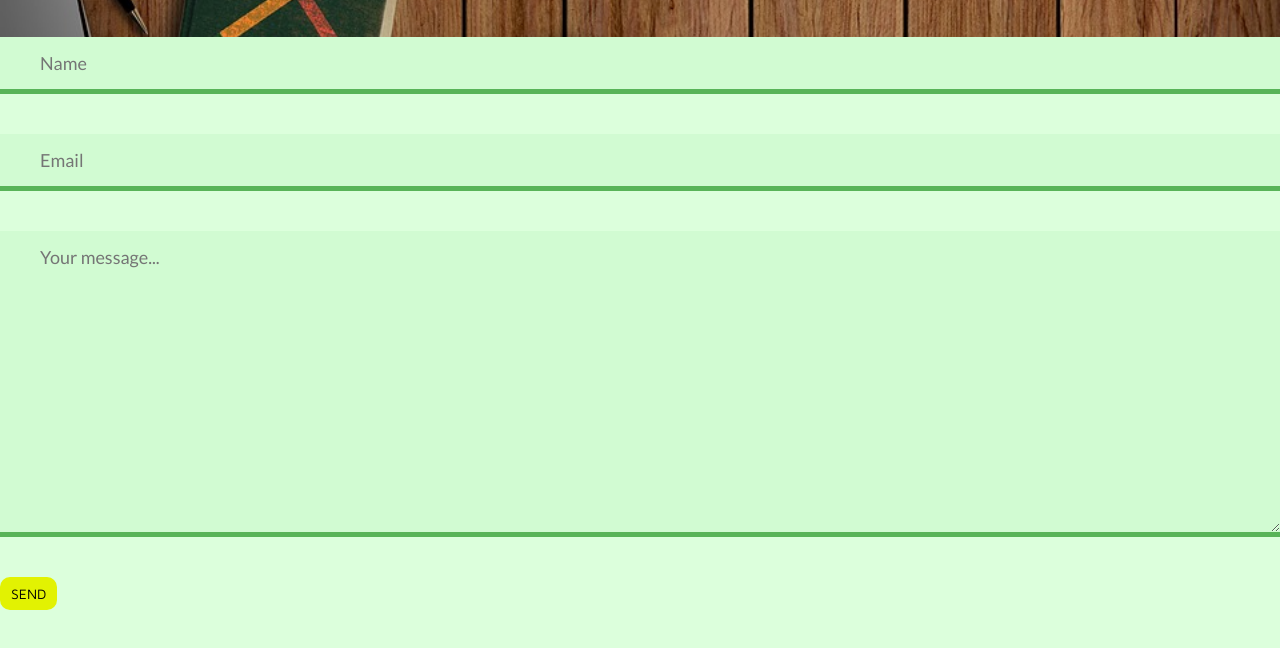
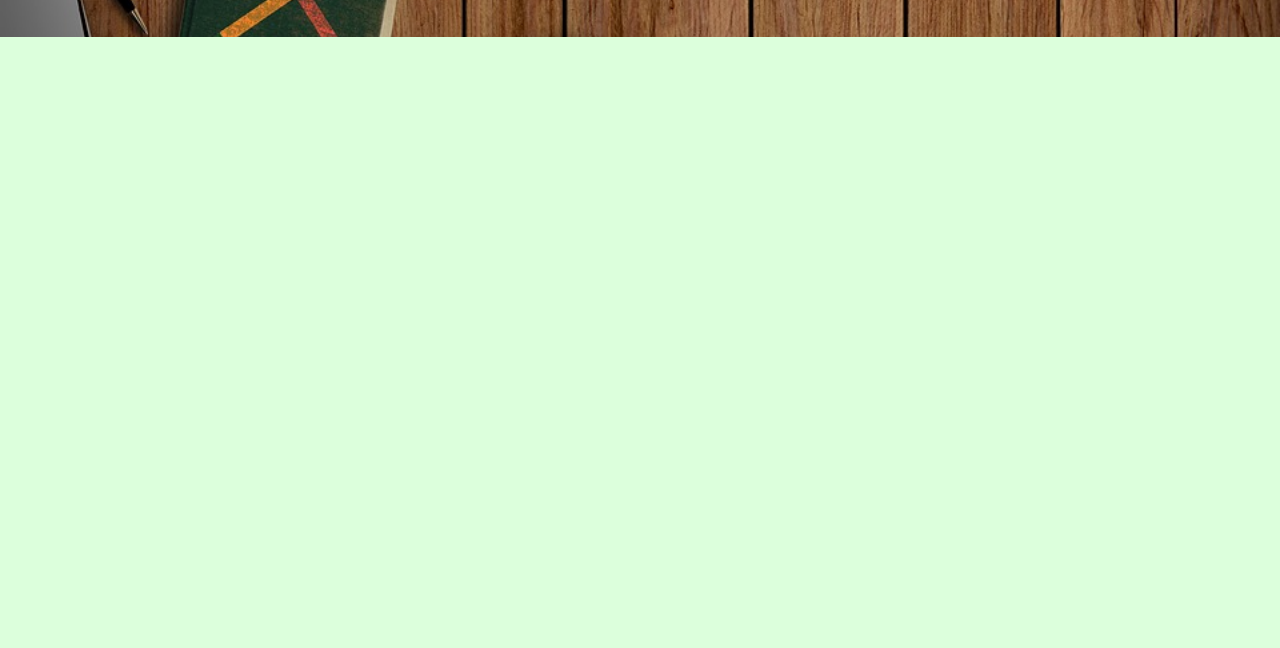
Before and after one commit to MiljanaVinokic/portfolio-demo, a plain HTML site: page index.html in a window 1280 px wide. Shown: the part 3328-3976 px from the top of the page. After the commit the page ends 3365 px from the top, so only its background shows below. Drawn offline with nearby package versions, Linux system fonts and the light colour scheme.

Commit message:
finished

```diff
--- a/index.html
+++ b/index.html
@@ -298,23 +298,7 @@
 
 
 
-        <form method="POST" action="https://formspree.io/vinokicmiljana@gmail.com" id="ss-form">
-            <div class="name-input-wrap ss-form-question">
-                <input type="text" name="Name" class="ss-q-short" aria-label="Name" title="Name" placeholder="Name">
-            </div>
 
-            <div class="email-input-wrap ss-form-question">
-                <input type="text" name="Email" class="ss-q-short" aria-label="Email" title="Email" placeholder="Email">
-            </div>
-
-            <div class="message-input-wrap ss-form-question">
-                <textarea name="Message" rows="8" cols="0" class="ss-q-long" aria-label="Message" placeholder="Your message..."></textarea>
-            </div>
-
-            <input type="submit" name="submit" value="Send" id="ss-submit" class="button">
-
-
-        </form>
 
 
         <script src="https://ajax.googleapis.com/ajax/libs/jquery/2.1.3/jquery.min.js"></script>
```
